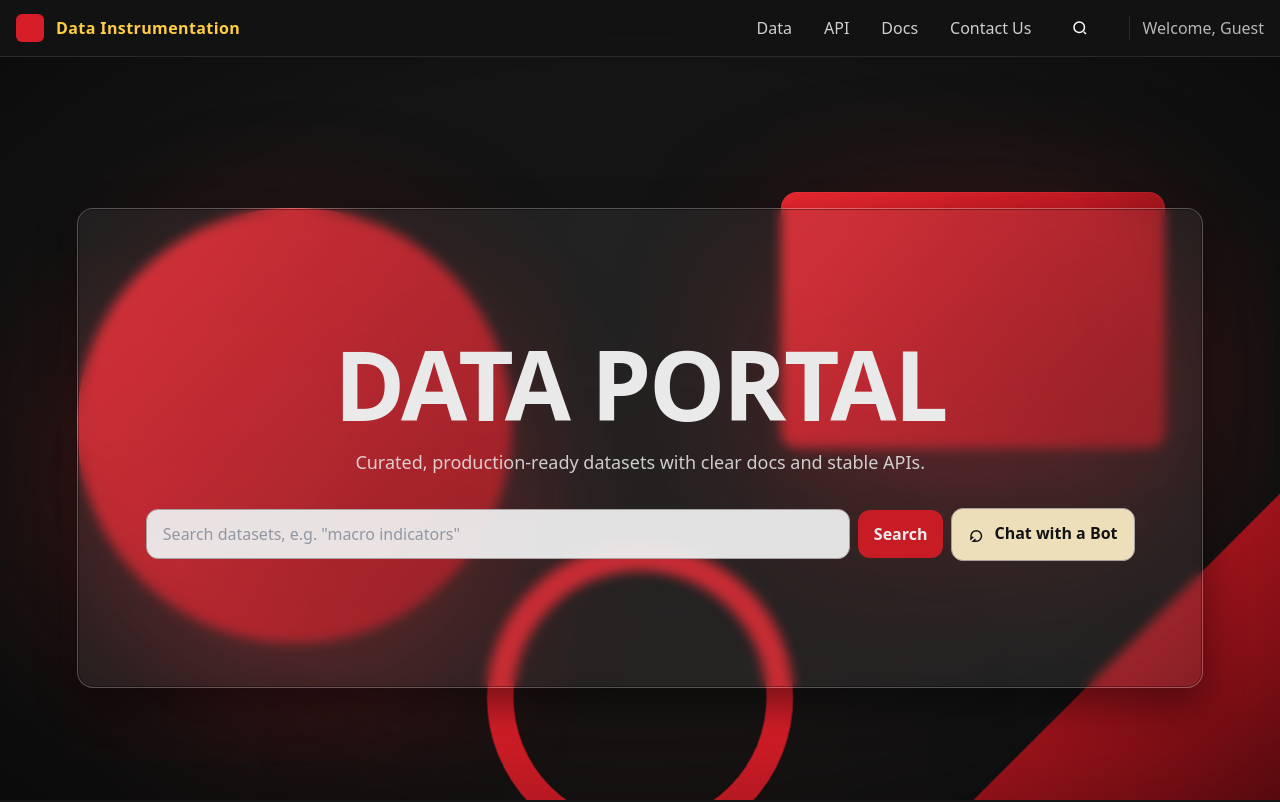
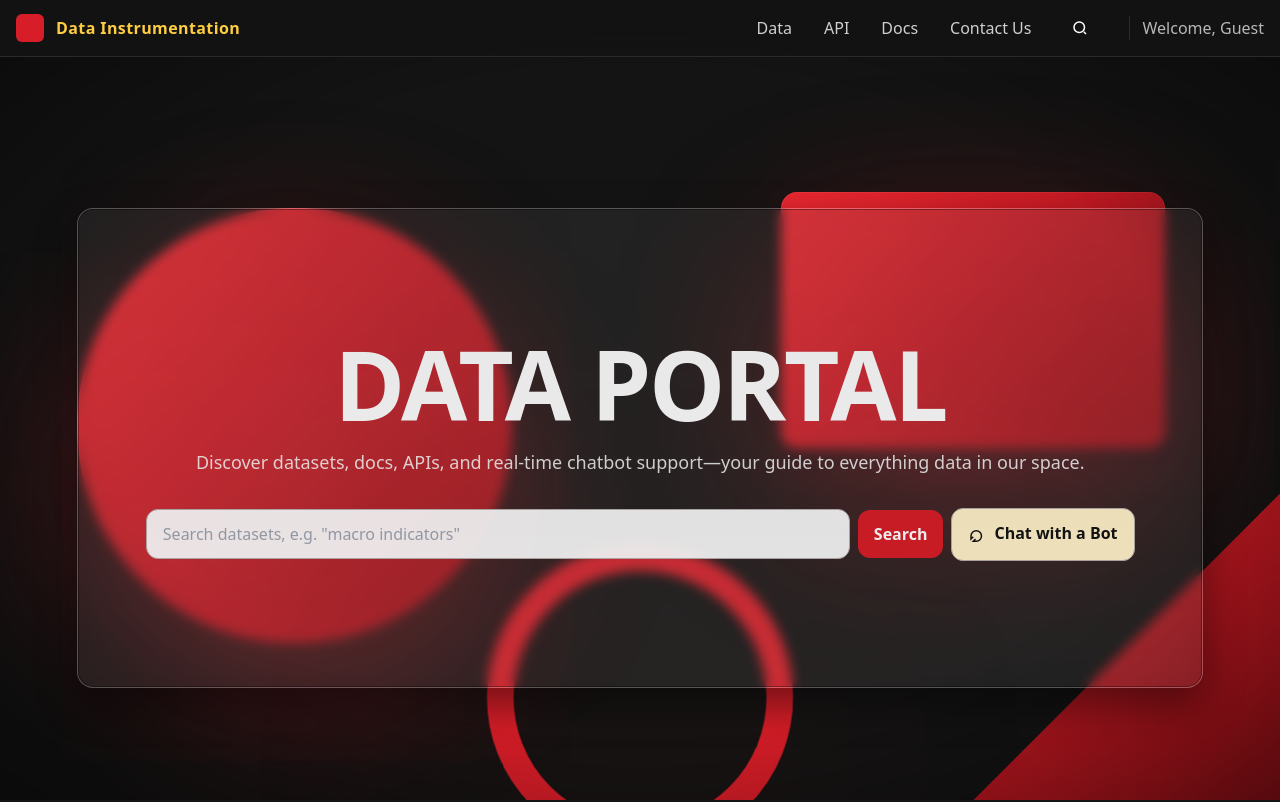
Before and after one commit to drsharice/data-portal, a React (Vite) app: page / in a window 1280 px wide. Shown: the top 802 px of the page. Built offline with nearby package versions, Linux system fonts and the light colour scheme; the HTML template or start-up script is replaced by a standard one.

Commit message:
changed the Data portal description

```diff
--- a/src/components/Hero.tsx
+++ b/src/components/Hero.tsx
@@ -20,7 +20,7 @@ export default function Hero() {
           <div className="glass-card mx-auto w-[88vw] max-w-[90rem] min-h-[60vh] px-12 md:px-16 flex flex-col items-center justify-center text-center gap-4">
             <h1 className="text-5xl md:text-7xl xl:text-8xl font-extrabold tracking-tight">DATA PORTAL</h1>
             <p className="text-base md:text-lg text-white/85">
-              Curated, production-ready datasets with clear docs and stable APIs.
+             Discover datasets, docs, APIs, and real-time chatbot support—your guide to everything data in our space.
             </p>
 
             <form onSubmit={onSubmit} className="mt-4 flex flex-wrap items-center justify-center gap-2">
```
